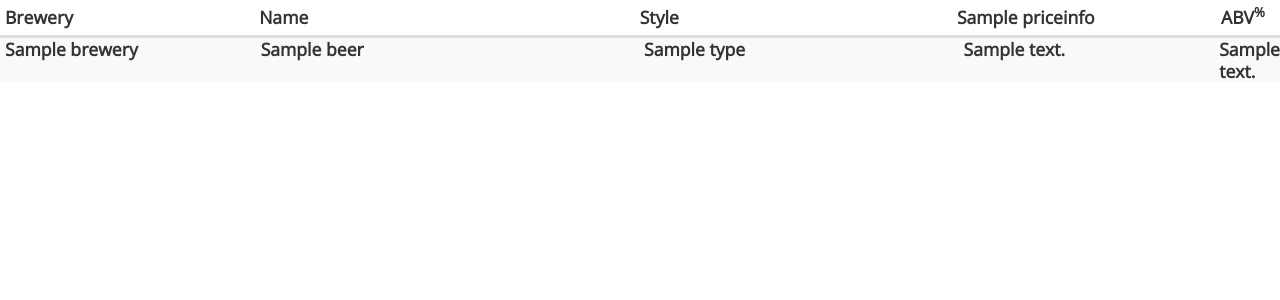
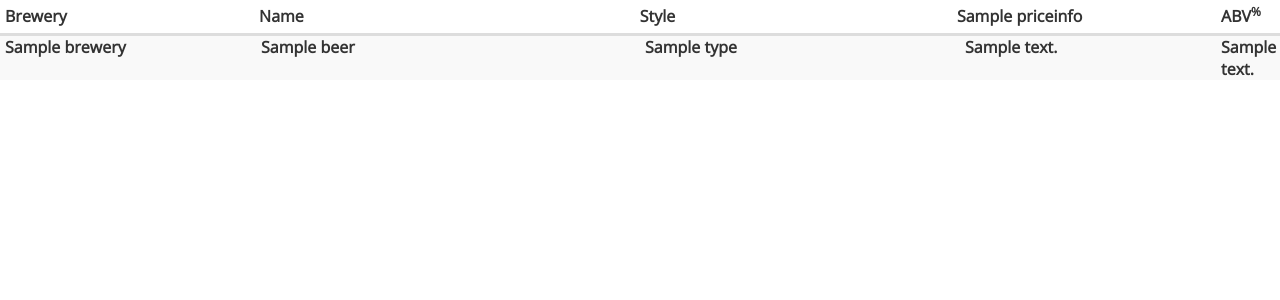
Before and after one commit to gtmanfred/taplist, a Flask app: template taplist/templates/index.html in a window 1280 px wide. Shown: the top 300 px of the page. Run offline with Flask 2, Linux system fonts and the light colour scheme; the template is opened without the code that fills it: most values are stand-ins (such as "Sample title", 1, 10 or a date in 2020); lists and menus that the app fills with data are empty; parts of the project's set-up code (start-up, migrations or seed data) failed here and were passed over; some libraries are stand-ins or nearby versions.

Commit message:
shrink again

```diff
--- a/taplist/templates/base.html
+++ b/taplist/templates/base.html
@@ -33,11 +33,11 @@
         {% else %}
         .bodycontainer {height: 94%; width: 100%; margin-top:-20px;overflow-y: scroll}
         {% endif %}
-        .th1 {width:20%; font-size:1.1em;}
-        .th2 {width:30%; font-size:1.1em;}
-        .th3 {width:25%; font-size:1.1em;}
-        .th4 {width:20%; font-size:1.1em;}
-        .th5 {width:5%; font-size:1.1em;}
+        .th1 {width:20%; font-size:1em;}
+        .th2 {width:30%; font-size:1em;}
+        .th3 {width:25%; font-size:1em;}
+        .th4 {width:20%; font-size:1em;}
+        .th5 {width:5%; font-size:1em;}
         .td1 {width:20%;}
         .td2 {width:30%;}
         .td3 {width:25%;}
```
